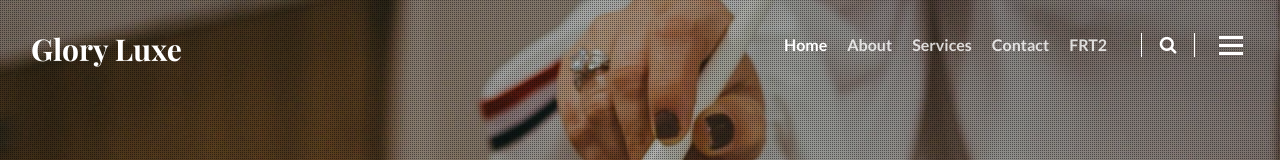
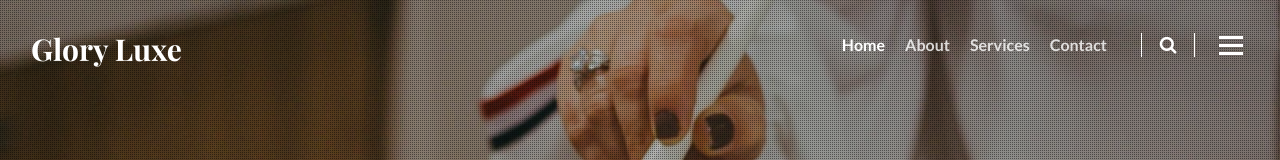
Before and after one commit to BHimaja14/Heal-your-Health-with-Himaja, a plain HTML site: page index.html in a window 1280 px wide. Shown: the top 160 px of the page. Drawn offline with nearby package versions, Linux system fonts and the light colour scheme; a web font is replaced by a local one.

Commit message:
Update index.html

```diff
--- a/index.html
+++ b/index.html
@@ -52,8 +52,7 @@
 
 						<li class="nav-item">
 							<a class="nav-link" href="contact.html">Contact</a>
-						<li class="nav-item">
-							<a class="nav-link" href="FRT2.html">FRT2</a>
+
 						</li>
 					</ul>
 					<!--/search-right-->
```
